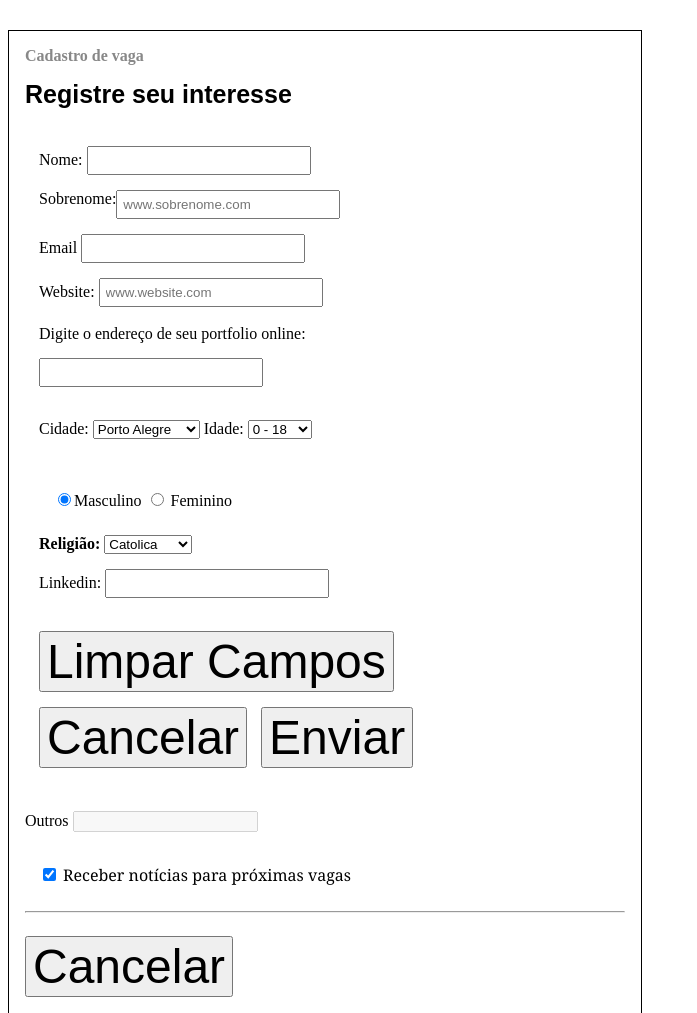
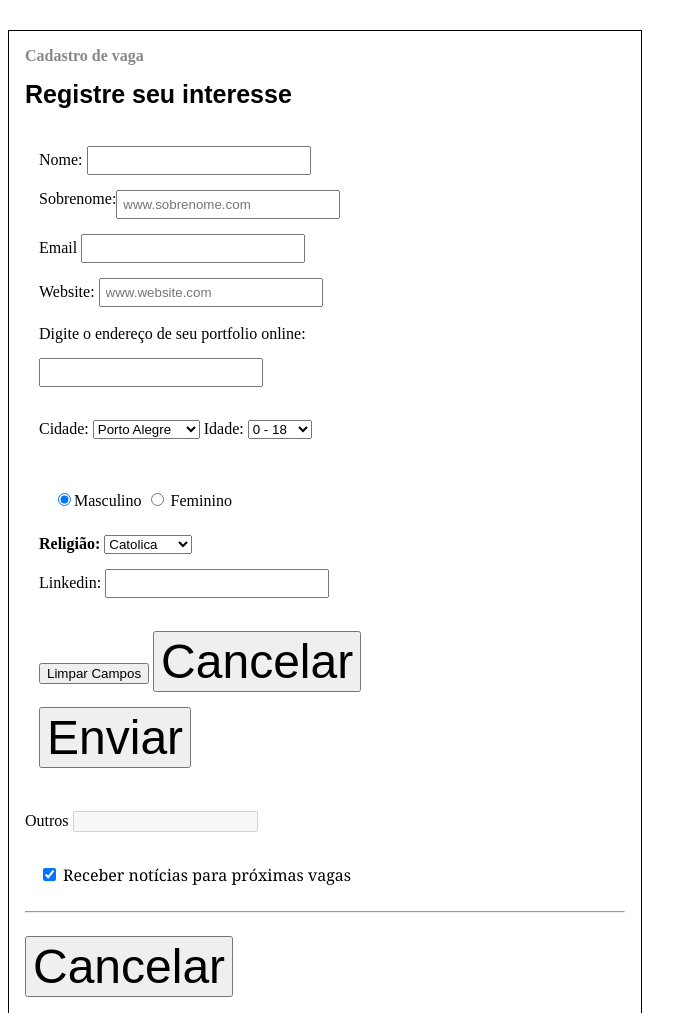
Before and after one commit to Exus-tw/bad-form, a plain HTML site: page index.html in a window 1280 px wide. Shown: the top 1013 px of the page, without its empty margins (0-697 px from the left). Drawn offline with Linux system fonts and the light colour scheme.

Commit message:
Adicionando ação de limpar campos do formulário

```diff
--- a/index.html
+++ b/index.html
@@ -74,7 +74,7 @@
         <input type="text" name="linkedin" />
         <br>
         <br>
-        <input type="button" value="Limpar Campos" />
+        <input type="reset" value="Limpar Campos" />
         <input type="button" value="Cancelar" />
         <input type="button" value="Enviar" />
       </fieldset>
```
